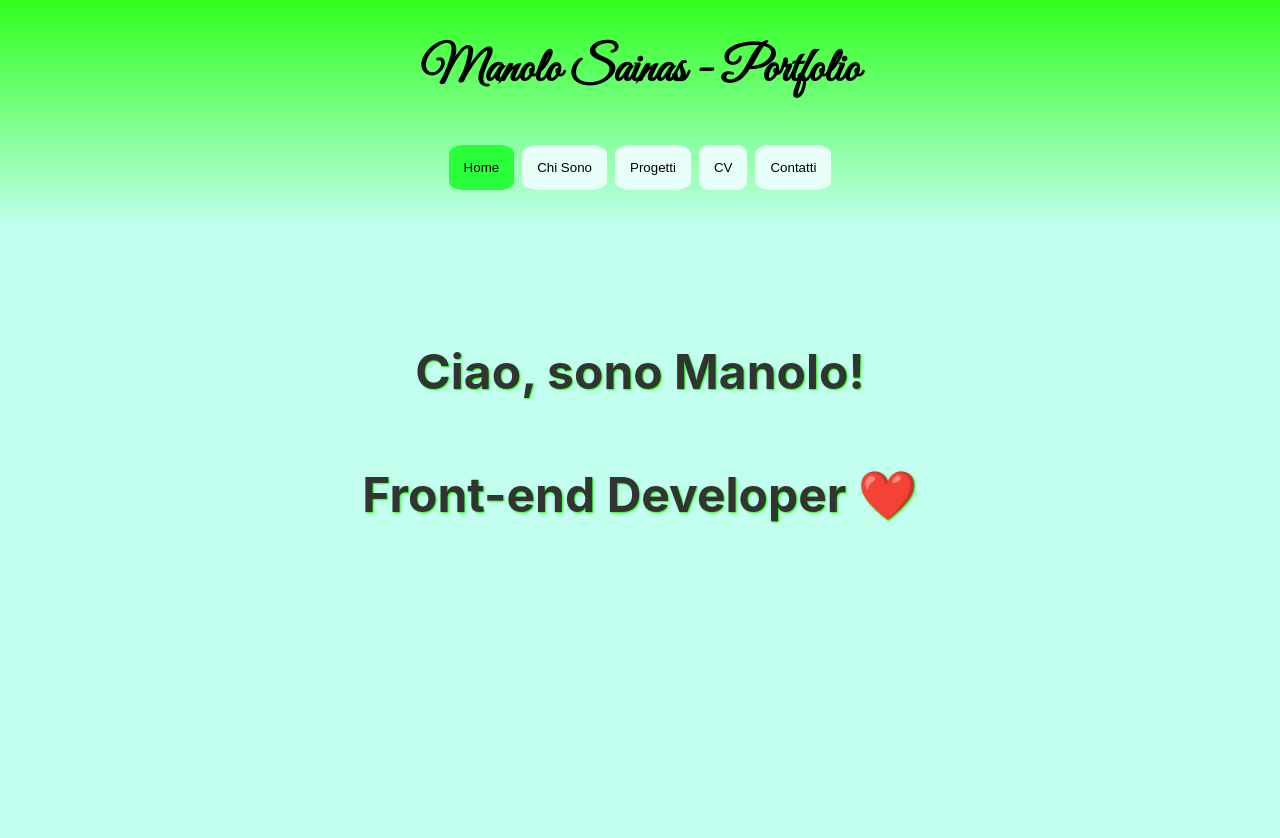
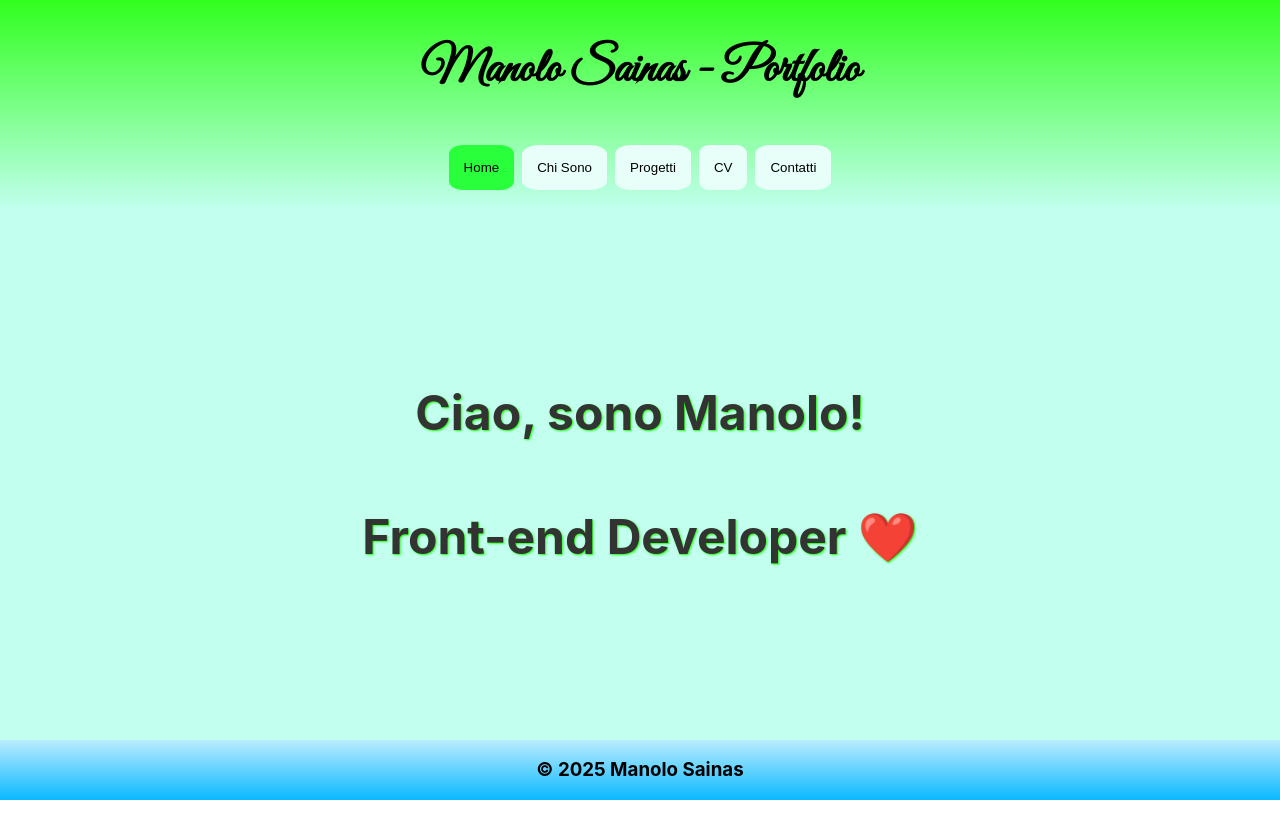
Before and after one commit to ManoloSainas/Portfolio, a React (Vite) app: page /Home in a window 1280 px wide. Shown: the top 838 px of the page. After the commit the page ends 800 px from the top, so only its background shows below. Built offline with nearby package versions, Linux system fonts and the light colour scheme.

Commit message:
Aggiunto il footer

```diff
--- a/src/components/Stack/index.tsx
+++ b/src/components/Stack/index.tsx
@@ -9,8 +9,10 @@ type Props = PropsWithChildren<{
   width?: string
   flexDirection?: string
   flexWrap?: string
+  flex?: string
   gap?: string
   backgroundColor?: string
+  background?: string
   padding?: string
   border?: string
   margin?: string
@@ -18,6 +20,7 @@ type Props = PropsWithChildren<{
   minWidth?: string
   maxWidth?: string
   minHeight?: string
+  boxShadow?: string
 }>
 
 export const Stack = ({
@@ -28,8 +31,10 @@ export const Stack = ({
   width,
   flexDirection = 'row',
   flexWrap,
+  flex,
   gap,
   backgroundColor,
+  background,
   padding,
   border,
   margin,
@@ -37,6 +42,7 @@ export const Stack = ({
   minWidth,
   maxWidth,
   minHeight,
+  boxShadow,
   children
 }: Props) => {
   return (
@@ -48,8 +54,10 @@ export const Stack = ({
       $width={width}
       $flexDirection={flexDirection}
       $flexWrap={flexWrap}
+      $flex={flex}
       $gap={gap}
       $backgroundColor={backgroundColor}
+      $background={background}
       $padding={padding}
       $border={border}
       $margin={margin}
@@ -57,6 +65,7 @@ export const Stack = ({
       $minWidth={minWidth}
       $maxWidth={maxWidth}
       $minHeight={minHeight}
+      $boxShadow={boxShadow}
     >
       {children}
     </StyledStack>
--- a/src/components/Stack/styled.ts
+++ b/src/components/Stack/styled.ts
@@ -1,6 +1,6 @@
 import styled from 'styled-components'
 
-export const StyledStack = styled.div<{
+type cssProps = {
   $display?: string
   $justifyContent?: string
   $alignItems?: string
@@ -8,8 +8,10 @@ export const StyledStack = styled.div<{
   $width?: string
   $flexDirection?: string
   $flexWrap?: string
+  $flex?: string
   $gap?: string
   $backgroundColor?: string
+  $background?: string
   $padding?: string
   $border?: string
   $margin?: string
@@ -17,7 +19,10 @@ export const StyledStack = styled.div<{
   $minWidth?: string
   $maxWidth?: string
   $minHeight?: string
-}>`
+  $boxShadow?: string
+}
+
+export const StyledStack = styled.div<cssProps>`
   display: ${({ $display }) => $display || 'flex'};
   justify-content: ${({ $justifyContent }) => $justifyContent};
   align-items: ${({ $alignItems }) => $alignItems};
@@ -25,8 +30,10 @@ export const StyledStack = styled.div<{
   width: ${({ $width }) => $width};
   flex-direction: ${({ $flexDirection }) => $flexDirection};
   flex-wrap: ${({ $flexWrap }) => $flexWrap};
+  flex: ${({ $flex }) => $flex};
   gap: ${({ $gap }) => $gap};
   background-color: ${({ $backgroundColor }) => $backgroundColor};
+  background: ${({ $background }) => $background};
   padding: ${({ $padding }) => $padding};
   border: ${({ $border }) => $border};
   margin: ${({ $margin }) => $margin};
@@ -34,4 +41,5 @@ export const StyledStack = styled.div<{
   min-width: ${({ $minWidth }) => $minWidth};
   max-width: ${({ $maxWidth }) => $maxWidth};
   min-height: ${({ $minHeight }) => $minHeight};
+  box-shadow: ${({ $boxShadow }) => $boxShadow};
 `
--- /dev/null
+++ b/src/layout/footer/footer.tsx
@@ -0,0 +1,15 @@
+import { Stack } from '../../components/Stack'
+import { Text } from '../../components/Text'
+
+export const Footer = () => {
+  return (
+    <Stack
+      width="100%"
+      justifyContent="center"
+      backgroundColor="#daff6d3b"
+      background="linear-gradient(to bottom, #bbecff, #09b9ff);"
+    >
+      <Text as="h3"> &copy; {new Date().getFullYear()} Manolo Sainas</Text>
+    </Stack>
+  )
+}
--- a/src/layout/layout.tsx
+++ b/src/layout/layout.tsx
@@ -1,12 +1,16 @@
 import { Outlet } from 'react-router'
 import { Navbar } from './navbar/navbar'
 import { Stack } from '../components/Stack'
+import { Footer } from './footer/footer'
 
 export const Layout = () => {
   return (
-    <Stack flexDirection="column">
+    <Stack flexDirection="column" minHeight="100vh">
       <Navbar />
-      <Outlet />
+      <Stack flex="1" width="100%" flexDirection="column">
+        <Outlet />
+      </Stack>
+      <Footer />
     </Stack>
   )
 }
--- a/src/layout/navbar/style.ts
+++ b/src/layout/navbar/style.ts
@@ -8,7 +8,7 @@ export const StyledNavbar = styled.nav`
   flex-direction: column;
   align-items: center;
   gap: 5px;
-  padding: 0px 0px 40px 0px;
+  padding: 0px 0px 20px 0px;
 `
 export const StyledNavText = styled.h1`
   text-align: center;
--- a/src/pages/chisono/chisono.tsx
+++ b/src/pages/chisono/chisono.tsx
@@ -39,9 +39,10 @@ export const ChiSono = () => {
         <Stack
           gap="2rem"
           alignItems="center"
-          borderRadius="10%"
+          borderRadius="5%"
           backgroundColor="white"
           padding="1rem"
+          boxShadow="0px 4px 12px #53ff4f"
         >
           {techImages.map((img) => (
             <Image
--- a/src/pages/chisono/styled.ts
+++ b/src/pages/chisono/styled.ts
@@ -2,16 +2,17 @@ import styled from 'styled-components'
 
 export const StyledChiSono = styled.div`
   display: flex;
-  min-height: 100vh;
+  min-height: 0vh;
+  flex: 1;
   width: 100%;
   justify-content: center;
+  align-items: center;
   background-color: #c2ffef;
   gap: 3rem;
-  padding-top: 5rem;
 
   .foto-manolo {
     border-radius: 50%;
-    border: 3px solid #3bff2d;
+    border: 3px solid #7eff72ff;
     box-shadow: 0px 4px 12px #53ff4f;
   }
 
--- a/src/pages/home/home.tsx
+++ b/src/pages/home/home.tsx
@@ -4,13 +4,12 @@ import { StyledH1 } from './style'
 export const Home = () => {
   return (
     <Stack
-      justifyContent="start"
+      justifyContent="center"
       alignItems="center"
+      flexDirection="column"
+      backgroundColor="#c2ffef"
       width="100%"
-      minHeight="100vh"
-      flexDirection="column"
-      padding="80px 0px 0px 0px"
-      backgroundColor="#c2ffef"
+      flex="1"
     >
       <StyledH1>Ciao, sono Manolo!</StyledH1>
       <StyledH1>Front-end Developer ❤️</StyledH1>
```
